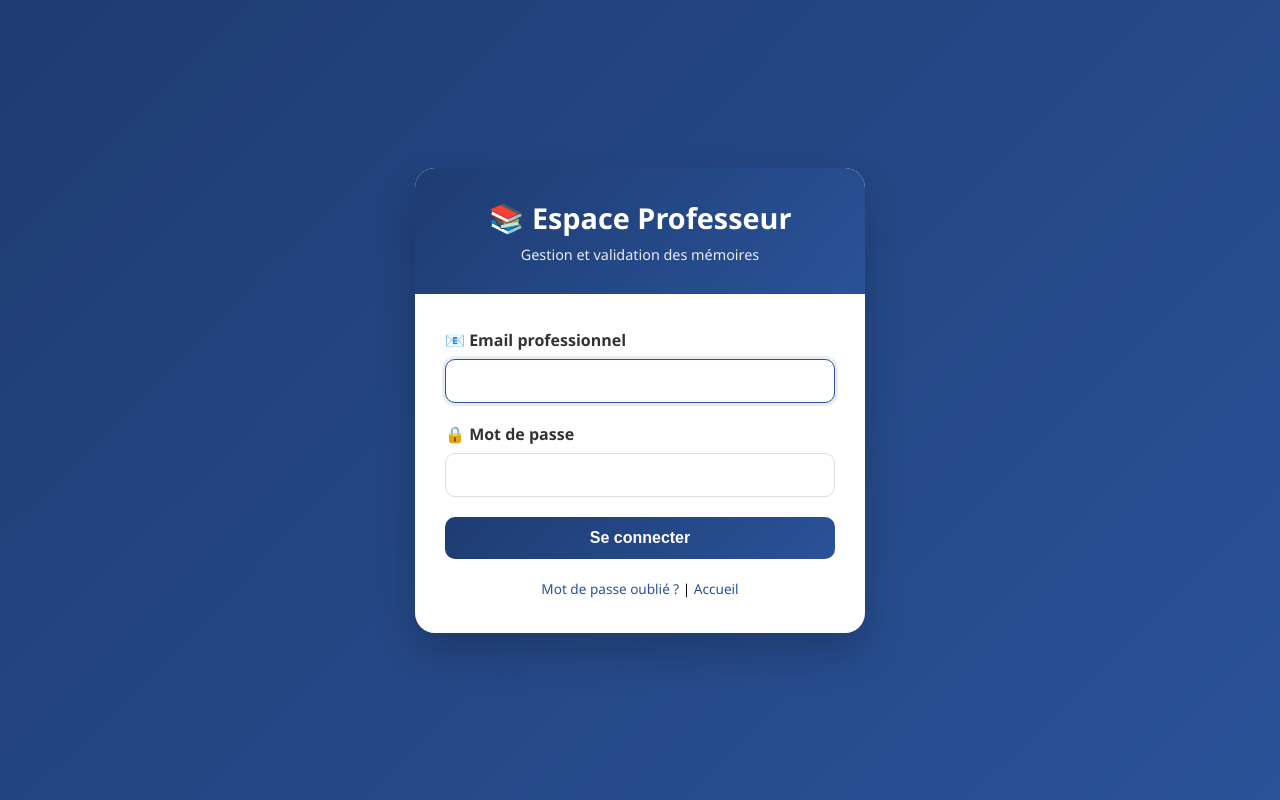
After one commit to Keneth-nelDAN/Gestion_memoire, a PHP site: page /login_professeur.php in a window 1280 px wide. The commit adds this page. Run offline with PHP 8.4, Linux system fonts and the light colour scheme.

Commit message:
Implémentation complète de la partie professeur (validation des mémoires)

```diff
--- /dev/null
+++ b/public/login_professeur.php
@@ -0,0 +1,191 @@
+<?php
+session_start();
+
+// Correction du chemin d’inclusion (utilisation de __DIR__)
+require_once __DIR__ . '/../config/database.php';
+
+// Si déjà connecté, rediriger vers l'espace professeur (route MVC)
+if (isset($_SESSION['idprof']) && isset($_SESSION['role']) && $_SESSION['role'] === 'professeur') {
+    header('Location: index.php?controller=professeur&action=index');
+    exit;
+}
+
+$error = '';
+
+if ($_SERVER['REQUEST_METHOD'] === 'POST') {
+    $email = trim($_POST['email'] ?? '');
+    $password = trim($_POST['motdepasse'] ?? '');
+
+    if (empty($email) || empty($password)) {
+        $error = 'Veuillez remplir tous les champs.';
+    } else {
+        // Requête préparée sécurisée
+        $stmt = $pdo->prepare("SELECT idprof, nom, prenom, email, motdepasse FROM professeur WHERE email = ?");
+        $stmt->execute([$email]);
+        $prof = $stmt->fetch(PDO::FETCH_ASSOC);
+
+        // Comparaison (mot de passe en clair – à hasher plus tard)
+        if ($prof && $password === $prof['motdepasse']) {
+            // Régénérer l’ID de session pour éviter la fixation
+            session_regenerate_id(true);
+
+            $_SESSION['idprof'] = $prof['idprof'];
+            $_SESSION['role'] = 'professeur';
+            $_SESSION['nom'] = $prof['nom'];
+            $_SESSION['prenom'] = $prof['prenom'];
+            $_SESSION['email'] = $prof['email'];
+
+            // Redirection vers le tableau de bord professeur (route MVC)
+            header('Location: index.php?controller=professeur&action=index');
+            exit;
+        } else {
+            $error = 'Email ou mot de passe incorrect.';
+        }
+    }
+}
+?>
+<!DOCTYPE html>
+<html lang="fr">
+<head>
+    <meta charset="UTF-8">
+    <meta name="viewport" content="width=device-width, initial-scale=1.0">
+    <title>Connexion Professeur - Gestion des Mémoires</title>
+    <style>
+        /* Vos styles (inchangés) */
+        * {
+            margin: 0;
+            padding: 0;
+            box-sizing: border-box;
+        }
+        body {
+            font-family: 'Segoe UI', Tahoma, Geneva, Verdana, sans-serif;
+            background: linear-gradient(135deg, #1e3c72, #2a5298);
+            min-height: 100vh;
+            display: flex;
+            align-items: center;
+            justify-content: center;
+            padding: 20px;
+        }
+        .login-container {
+            background: white;
+            border-radius: 20px;
+            box-shadow: 0 20px 40px rgba(0,0,0,0.2);
+            width: 100%;
+            max-width: 450px;
+            overflow: hidden;
+            animation: fadeIn 0.5s ease;
+        }
+        @keyframes fadeIn {
+            from { opacity: 0; transform: translateY(-20px); }
+            to { opacity: 1; transform: translateY(0); }
+        }
+        .login-header {
+            background: linear-gradient(135deg, #1e3c72, #2a5298);
+            color: white;
+            padding: 30px;
+            text-align: center;
+        }
+        .login-header h1 {
+            font-size: 1.8rem;
+            margin-bottom: 8px;
+        }
+        .login-header p {
+            opacity: 0.9;
+            font-size: 0.9rem;
+        }
+        .login-body {
+            padding: 35px 30px;
+        }
+        .form-group {
+            margin-bottom: 20px;
+        }
+        label {
+            display: block;
+            margin-bottom: 8px;
+            font-weight: 600;
+            color: #333;
+        }
+        input {
+            width: 100%;
+            padding: 12px 15px;
+            border: 1px solid #ddd;
+            border-radius: 10px;
+            font-size: 1rem;
+            transition: border 0.2s;
+        }
+        input:focus {
+            outline: none;
+            border-color: #2a5298;
+            box-shadow: 0 0 0 3px rgba(42,82,152,0.1);
+        }
+        button {
+            width: 100%;
+            background: linear-gradient(135deg, #1e3c72, #2a5298);
+            color: white;
+            border: none;
+            padding: 12px;
+            font-size: 1rem;
+            font-weight: 600;
+            border-radius: 10px;
+            cursor: pointer;
+            transition: transform 0.2s, box-shadow 0.2s;
+        }
+        button:hover {
+            transform: translateY(-2px);
+            box-shadow: 0 5px 15px rgba(0,0,0,0.2);
+        }
+        .alert {
+            padding: 12px 15px;
+            border-radius: 10px;
+            margin-bottom: 20px;
+            font-size: 0.9rem;
+        }
+        .alert-error {
+            background: #f8d7da;
+            color: #721c24;
+            border-left: 4px solid #dc3545;
+        }
+        .footer-links {
+            margin-top: 20px;
+            text-align: center;
+            font-size: 0.85rem;
+        }
+        .footer-links a {
+            color: #2a5298;
+            text-decoration: none;
+        }
+        .footer-links a:hover {
+            text-decoration: underline;
+        }
+    </style>
+</head>
+<body>
+<div class="login-container">
+    <div class="login-header">
+        <h1>📚 Espace Professeur</h1>
+        <p>Gestion et validation des mémoires</p>
+    </div>
+    <div class="login-body">
+        <?php if ($error): ?>
+            <div class="alert alert-error"><?= htmlspecialchars($error) ?></div>
+        <?php endif; ?>
+
+        <form method="POST" action="">
+            <div class="form-group">
+                <label>📧 Email professionnel</label>
+                <input type="email" name="email" required autofocus value="<?= htmlspecialchars($_POST['email'] ?? '') ?>">
+            </div>
+            <div class="form-group">
+                <label>🔒 Mot de passe</label>
+                <input type="password" name="motdepasse" required>
+            </div>
+            <button type="submit">Se connecter</button>
+        </form>
+        <div class="footer-links">
+            <a href="#">Mot de passe oublié ?</a> |
+            <a href="index.php">Accueil</a>
+        </div>
+    </div>
+</div>
+</body>
+</html>
```
Also changed, not shown: app/views/professeur/index.php (added, +158 -0 lines), public/index.php (+41 -17 lines), public/logout.php (+17 -0 lines).
